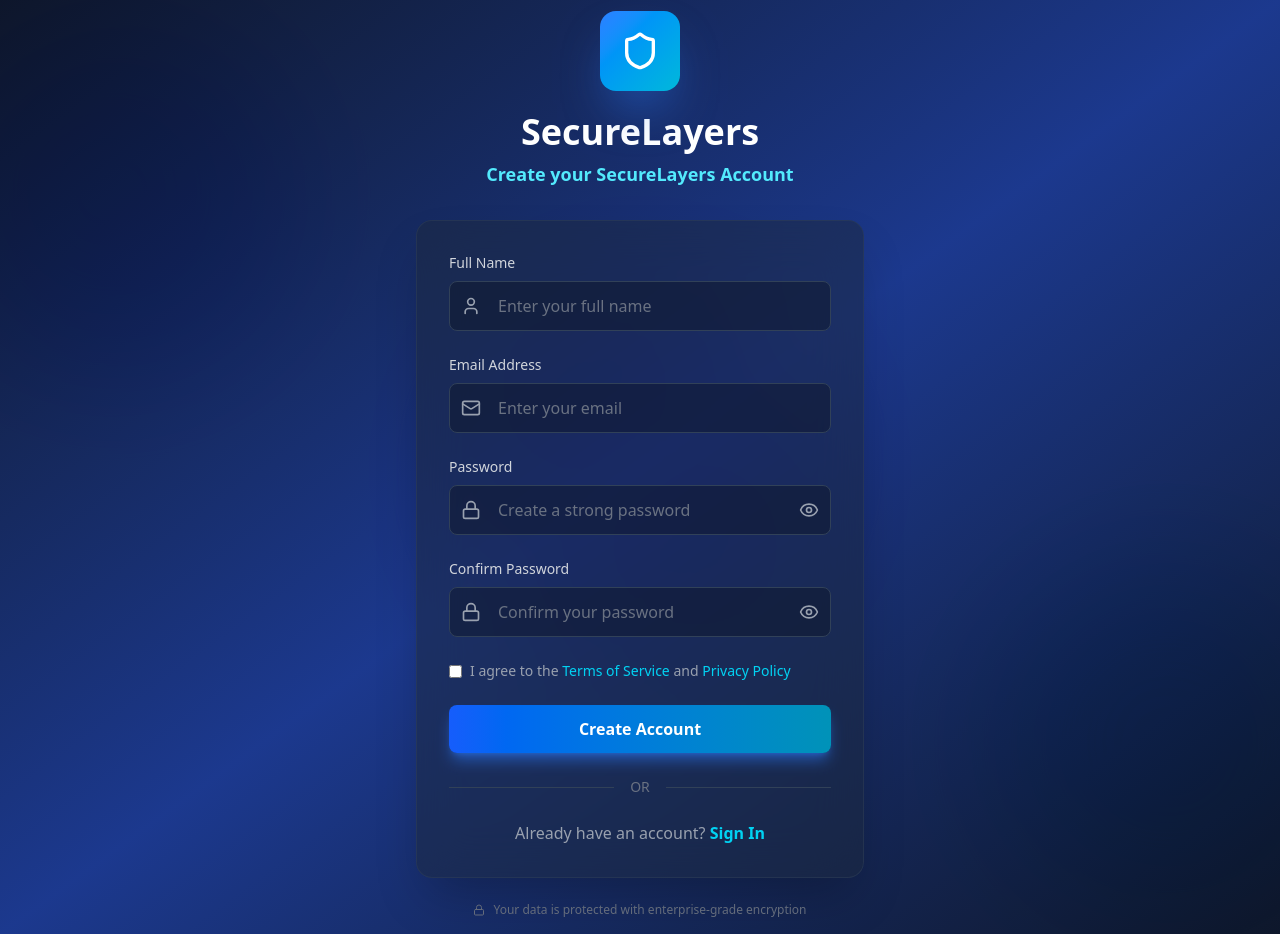
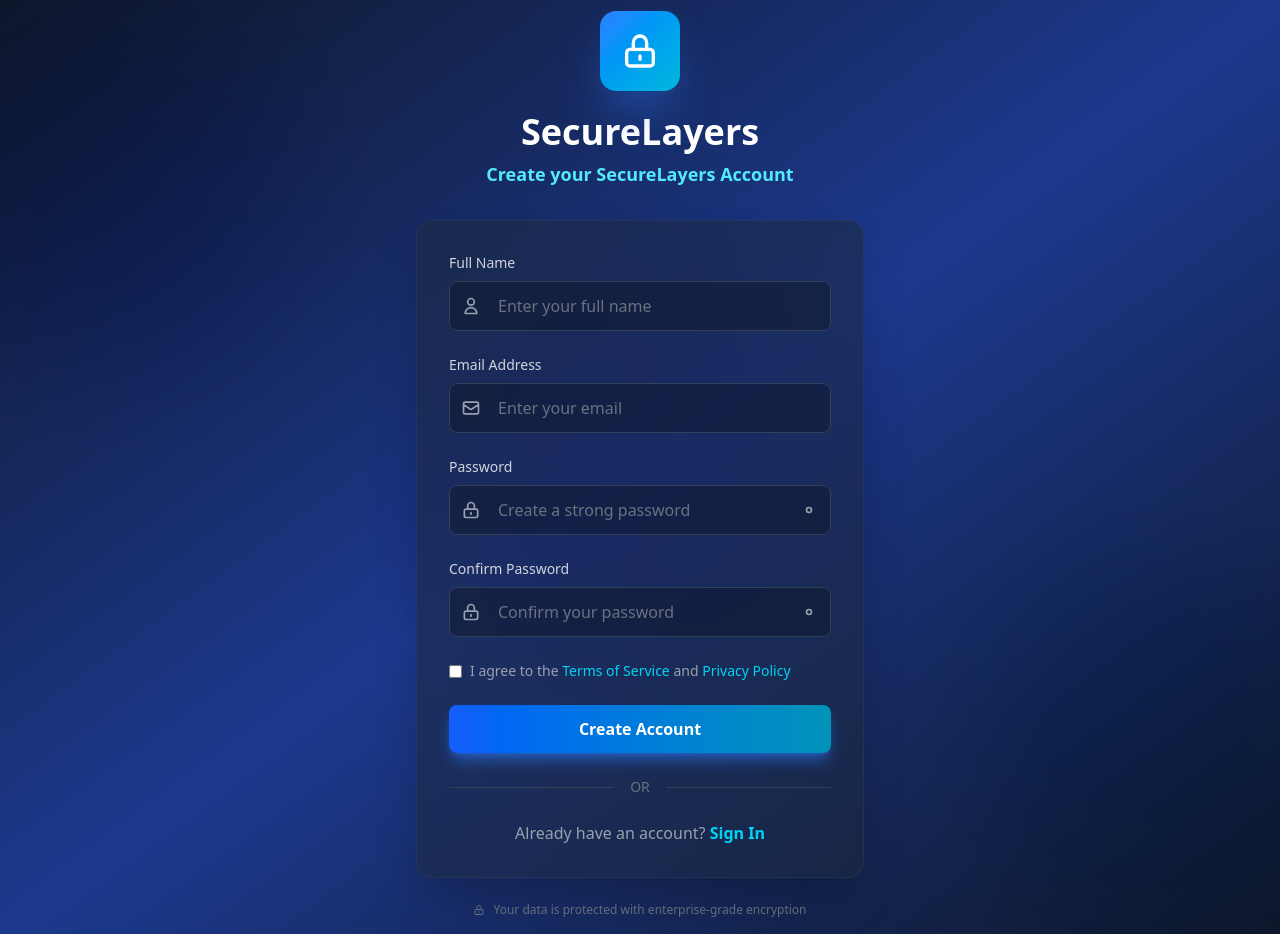
Before and after one commit to Preethamhj/smI-security-, a React (Vite) app in the folder frontend/: page /register in a window 1280 px wide. Built offline with nearby package versions, Linux system fonts and the light colour scheme.

Commit message:
register page change 2

```diff
--- a/frontend/src/App.jsx
+++ b/frontend/src/App.jsx
@@ -21,7 +21,7 @@ function App() {
           <Route path="/" element={<Landingpage />} />
           <Route path="/login" element={<Login />} />
           <Route path="/register" element={<Register />} />
-          <Route path="/dashboard" element={<FullPage />} />
+          <Route path="/#dashboard" element={<FullPage />} />
           <Route path="/details" element={<Details />} />
           <Route path="/alerts" element={<Alerts />} />
           <Route path="/reports" element={<Reports />} />
--- a/frontend/src/pages/auth/register.jsx
+++ b/frontend/src/pages/auth/register.jsx
@@ -1,5 +1,4 @@
 import React, { useState } from 'react';
-import { Lock, Mail, Eye, EyeOff, Shield, User } from 'lucide-react';
 
 export default function Register() {
   const [showPassword, setShowPassword] = useState(false);
@@ -14,6 +13,7 @@ export default function Register() {
   const handleSubmit = (e) => {
     e.preventDefault();
     console.log('Register attempt:', formData);
+    alert('Account creation initiated!');
   };
 
   const handleChange = (e) => {
@@ -26,35 +26,40 @@ export default function Register() {
   return (
     <div className="min-h-screen bg-gradient-to-br from-slate-900 via-blue-900 to-slate-900 flex items-center justify-center p-4 relative overflow-hidden">
       {/* Animated Background Elements */}
-      <div className="absolute inset-0 overflow-hidden">
+      <div className="absolute inset-0 overflow-hidden pointer-events-none">
         <div className="absolute w-96 h-96 bg-blue-500 rounded-full mix-blend-multiply filter blur-3xl opacity-20 animate-pulse top-0 -left-20"></div>
-        <div className="absolute w-96 h-96 bg-cyan-500 rounded-full mix-blend-multiply filter blur-3xl opacity-20 animate-pulse bottom-0 -right-20 animation-delay-2000"></div>
-        <div className="absolute w-96 h-96 bg-indigo-500 rounded-full mix-blend-multiply filter blur-3xl opacity-20 animate-pulse top-1/2 left-1/2 transform -translate-x-1/2 -translate-y-1/2 animation-delay-4000"></div>
+        <div className="absolute w-96 h-96 bg-cyan-500 rounded-full mix-blend-multiply filter blur-3xl opacity-20 animate-pulse bottom-0 -right-20" style={{animationDelay: '2s'}}></div>
+        <div className="absolute w-96 h-96 bg-indigo-500 rounded-full mix-blend-multiply filter blur-3xl opacity-20 animate-pulse top-1/2 left-1/2 transform -translate-x-1/2 -translate-y-1/2" style={{animationDelay: '4s'}}></div>
       </div>
 
       {/* Grid Pattern Overlay */}
-      <div className="absolute inset-0 bg-grid-pattern opacity-5"></div>
+      <div className="absolute inset-0 opacity-5 pointer-events-none" style={{
+        backgroundImage: 'linear-gradient(rgba(255, 255, 255, 0.05) 1px, transparent 1px), linear-gradient(90deg, rgba(255, 255, 255, 0.05) 1px, transparent 1px)',
+        backgroundSize: '50px 50px'
+      }}></div>
 
       <div className="w-full max-w-md relative z-10">
         {/* Logo Section */}
-        <div className="text-center mb-8 animate-fade-in">
-          <div className="inline-flex items-center justify-center w-20 h-20 bg-gradient-to-br from-blue-500 to-cyan-500 rounded-2xl mb-4 shadow-2xl shadow-blue-500/50 animate-float">
-            <Shield className="w-10 h-10 text-white" />
+        <div className="text-center mb-8" style={{animation: 'fadeIn 0.8s ease-out'}}>
+          <div className="inline-flex items-center justify-center w-20 h-20 bg-gradient-to-br from-blue-500 to-cyan-500 rounded-2xl mb-4 shadow-2xl shadow-blue-500/50" style={{animation: 'float 3s ease-in-out infinite'}}>
+            <svg className="w-10 h-10 text-white" fill="none" stroke="currentColor" viewBox="0 0 24 24">
+              <path strokeLinecap="round" strokeLinejoin="round" strokeWidth="2" d="M12 15v2m-6 4h12a2 2 0 002-2v-6a2 2 0 00-2-2H6a2 2 0 00-2 2v6a2 2 0 002 2zm10-10V7a4 4 0 00-8 0v4h8z"></path>
+            </svg>
           </div>
           <h1 className="text-4xl font-bold text-white mb-2">SecureLayers</h1>
           <p className="text-cyan-300 text-lg font-semibold">Create your SecureLayers Account</p>
         </div>
 
         {/* Register Form */}
-        <div className="bg-slate-800/50 backdrop-blur-xl rounded-2xl shadow-2xl p-8 border border-slate-700/50 animate-slide-up">
-          <form onSubmit={handleSubmit} className="space-y-6">
+        <div className="bg-slate-800/50 backdrop-blur-xl rounded-2xl shadow-2xl p-8 border border-slate-700/50" style={{animation: 'slideUp 0.8s ease-out'}}>
+          <div className="space-y-6">
             {/* Full Name */}
             <div className="space-y-2">
-              <label className="text-gray-300 text-sm font-medium block">
-                Full Name
-              </label>
+              <label className="text-gray-300 text-sm font-medium block">Full Name</label>
               <div className="relative group">
-                <User className="absolute left-3 top-1/2 transform -translate-y-1/2 w-5 h-5 text-gray-400 group-focus-within:text-cyan-400 transition-colors" />
+                <svg className="absolute left-3 top-1/2 transform -translate-y-1/2 w-5 h-5 text-gray-400 group-focus-within:text-cyan-400 transition-colors" fill="none" stroke="currentColor" viewBox="0 0 24 24">
+                  <path strokeLinecap="round" strokeLinejoin="round" strokeWidth="2" d="M16 7a4 4 0 11-8 0 4 4 0 018 0zM12 14a7 7 0 00-7 7h14a7 7 0 00-7-7z"></path>
+                </svg>
                 <input
                   type="text"
                   name="name"
@@ -62,18 +67,17 @@ export default function Register() {
                   onChange={handleChange}
                   className="w-full bg-slate-900/50 border border-slate-700 rounded-lg pl-12 pr-4 py-3 text-white placeholder-gray-500 focus:outline-none focus:ring-2 focus:ring-cyan-500 focus:border-transparent transition-all"
                   placeholder="Enter your full name"
-                  required
                 />
               </div>
             </div>
 
             {/* Email Field */}
             <div className="space-y-2">
-              <label className="text-gray-300 text-sm font-medium block">
-                Email Address
-              </label>
+              <label className="text-gray-300 text-sm font-medium block">Email Address</label>
               <div className="relative group">
-                <Mail className="absolute left-3 top-1/2 transform -translate-y-1/2 w-5 h-5 text-gray-400 group-focus-within:text-cyan-400 transition-colors" />
+                <svg className="absolute left-3 top-1/2 transform -translate-y-1/2 w-5 h-5 text-gray-400 group-focus-within:text-cyan-400 transition-colors" fill="none" stroke="currentColor" viewBox="0 0 24 24">
+                  <path strokeLinecap="round" strokeLinejoin="round" strokeWidth="2" d="M3 8l7.89 5.26a2 2 0 002.22 0L21 8M5 19h14a2 2 0 002-2V7a2 2 0 00-2-2H5a2 2 0 00-2 2v10a2 2 0 002 2z"></path>
+                </svg>
                 <input
                   type="email"
                   name="email"
@@ -81,18 +85,17 @@ export default function Register() {
                   onChange={handleChange}
                   className="w-full bg-slate-900/50 border border-slate-700 rounded-lg pl-12 pr-4 py-3 text-white placeholder-gray-500 focus:outline-none focus:ring-2 focus:ring-cyan-500 focus:border-transparent transition-all"
                   placeholder="Enter your email"
-                  required
                 />
               </div>
             </div>
 
             {/* Password Field */}
             <div className="space-y-2">
-              <label className="text-gray-300 text-sm font-medium block">
-                Password
-              </label>
+              <label className="text-gray-300 text-sm font-medium block">Password</label>
               <div className="relative group">
-                <Lock className="absolute left-3 top-1/2 transform -translate-y-1/2 w-5 h-5 text-gray-400 group-focus-within:text-cyan-400 transition-colors" />
+                <svg className="absolute left-3 top-1/2 transform -translate-y-1/2 w-5 h-5 text-gray-400 group-focus-within:text-cyan-400 transition-colors" fill="none" stroke="currentColor" viewBox="0 0 24 24">
+                  <path strokeLinecap="round" strokeLinejoin="round" strokeWidth="2" d="M12 15v2m-6 4h12a2 2 0 002-2v-6a2 2 0 00-2-2H6a2 2 0 00-2 2v6a2 2 0 002 2zm10-10V7a4 4 0 00-8 0v4h8z"></path>
+                </svg>
                 <input
                   type={showPassword ? 'text' : 'password'}
                   name="password"
@@ -100,25 +103,32 @@ export default function Register() {
                   onChange={handleChange}
                   className="w-full bg-slate-900/50 border border-slate-700 rounded-lg pl-12 pr-12 py-3 text-white placeholder-gray-500 focus:outline-none focus:ring-2 focus:ring-cyan-500 focus:border-transparent transition-all"
                   placeholder="Create a strong password"
-                  required
                 />
                 <button
                   type="button"
                   onClick={() => setShowPassword(!showPassword)}
                   className="absolute right-3 top-1/2 transform -translate-y-1/2 text-gray-400 hover:text-cyan-400 transition-colors"
                 >
-                  {showPassword ? <EyeOff className="w-5 h-5" /> : <Eye className="w-5 h-5" />}
+                  {showPassword ? (
+                    <svg className="w-5 h-5" fill="none" stroke="currentColor" viewBox="0 0 24 24">
+                      <path strokeLinecap="round" strokeLinejoin="round" strokeWidth="2" d="M13.875 18.825A10.05 10.05 0 0112 19c-4.478 0-8.268-2.943-9.543-7a9.97 9.97 0 011.563-4.803m5.596-3.856a3.375 3.375 0 11-6.75 0 3.375 3.375 0 016.75 0M15 12a3 3 0 11-6 0 3 3 0 016 0z"></path>
+                    </svg>
+                  ) : (
+                    <svg className="w-5 h-5" fill="none" stroke="currentColor" viewBox="0 0 24 24">
+                      <path strokeLinecap="round" strokeLinejoin="round" strokeWidth="2" d="M15 12a3 3 0 11-6 0 3 3 0 016 0z"></path>
+                    </svg>
+                  )}
                 </button>
               </div>
             </div>
 
             {/* Confirm Password */}
             <div className="space-y-2">
-              <label className="text-gray-300 text-sm font-medium block">
-                Confirm Password
-              </label>
+              <label className="text-gray-300 text-sm font-medium block">Confirm Password</label>
               <div className="relative group">
-                <Lock className="absolute left-3 top-1/2 transform -translate-y-1/2 w-5 h-5 text-gray-400 group-focus-within:text-cyan-400 transition-colors" />
+                <svg className="absolute left-3 top-1/2 transform -translate-y-1/2 w-5 h-5 text-gray-400 group-focus-within:text-cyan-400 transition-colors" fill="none" stroke="currentColor" viewBox="0 0 24 24">
+                  <path strokeLinecap="round" strokeLinejoin="round" strokeWidth="2" d="M12 15v2m-6 4h12a2 2 0 002-2v-6a2 2 0 00-2-2H6a2 2 0 00-2 2v6a2 2 0 002 2zm10-10V7a4 4 0 00-8 0v4h8z"></path>
+                </svg>
                 <input
                   type={showConfirmPassword ? 'text' : 'password'}
                   name="confirmPassword"
@@ -126,32 +136,35 @@ export default function Register() {
                   onChange={handleChange}
                   className="w-full bg-slate-900/50 border border-slate-700 rounded-lg pl-12 pr-12 py-3 text-white placeholder-gray-500 focus:outline-none focus:ring-2 focus:ring-cyan-500 focus:border-transparent transition-all"
                   placeholder="Confirm your password"
-                  required
                 />
                 <button
                   type="button"
                   onClick={() => setShowConfirmPassword(!showConfirmPassword)}
                   className="absolute right-3 top-1/2 transform -translate-y-1/2 text-gray-400 hover:text-cyan-400 transition-colors"
                 >
-                  {showConfirmPassword ? <EyeOff className="w-5 h-5" /> : <Eye className="w-5 h-5" />}
+                  {showConfirmPassword ? (
+                    <svg className="w-5 h-5" fill="none" stroke="currentColor" viewBox="0 0 24 24">
+                      <path strokeLinecap="round" strokeLinejoin="round" strokeWidth="2" d="M13.875 18.825A10.05 10.05 0 0112 19c-4.478 0-8.268-2.943-9.543-7a9.97 9.97 0 011.563-4.803m5.596-3.856a3.375 3.375 0 11-6.75 0 3.375 3.375 0 016.75 0M15 12a3 3 0 11-6 0 3 3 0 016 0z"></path>
+                    </svg>
+                  ) : (
+                    <svg className="w-5 h-5" fill="none" stroke="currentColor" viewBox="0 0 24 24">
+                      <path strokeLinecap="round" strokeLinejoin="round" strokeWidth="2" d="M15 12a3 3 0 11-6 0 3 3 0 016 0z"></path>
+                    </svg>
+                  )}
                 </button>
               </div>
             </div>
 
             {/* Terms and Conditions */}
             <div className="flex items-start text-sm">
-              <input
-                type="checkbox"
-                className="mt-1 mr-2 rounded border-gray-600 text-cyan-500 focus:ring-cyan-500"
-                required
-              />
+              <input type="checkbox" className="mt-1 mr-2 rounded border-gray-600 text-cyan-500 focus:ring-cyan-500 cursor-pointer" />
               <label className="text-gray-400">
                 I agree to the{' '}
-                <a href="#" className="text-cyan-400 hover:text-cyan-300">
+                <a href="#" className="text-cyan-400 hover:text-cyan-300 transition-colors">
                   Terms of Service
                 </a>{' '}
                 and{' '}
-                <a href="#" className="text-cyan-400 hover:text-cyan-300">
+                <a href="#" className="text-cyan-400 hover:text-cyan-300 transition-colors">
                   Privacy Policy
                 </a>
               </label>
@@ -159,12 +172,12 @@ export default function Register() {
 
             {/* Register Button */}
             <button
-              type="submit"
+              onClick={handleSubmit}
               className="w-full bg-gradient-to-r from-blue-600 to-cyan-600 text-white py-3 rounded-lg font-semibold hover:from-blue-700 hover:to-cyan-700 focus:outline-none focus:ring-2 focus:ring-cyan-500 focus:ring-offset-2 focus:ring-offset-slate-900 transform hover:scale-105 transition-all shadow-lg shadow-blue-500/50"
             >
               Create Account
             </button>
-          </form>
+          </div>
 
           {/* Divider */}
           <div className="my-6 flex items-center">
@@ -176,10 +189,7 @@ export default function Register() {
           {/* Login Link */}
           <p className="text-center text-gray-400">
             Already have an account?{' '}
-            <a
-              href="/login"
-              className="text-cyan-400 hover:text-cyan-300 font-semibold transition-colors"
-            >
+            <a href="#" className="text-cyan-400 hover:text-cyan-300 font-semibold transition-colors">
               Sign In
             </a>
           </p>
@@ -188,74 +198,26 @@ export default function Register() {
         {/* Security Badge */}
         <div className="mt-6 text-center">
           <p className="text-gray-500 text-xs flex items-center justify-center gap-2">
-            <Lock className="w-3 h-3" />
+            <svg className="w-3 h-3" fill="none" stroke="currentColor" viewBox="0 0 24 24">
+              <path strokeLinecap="round" strokeLinejoin="round" strokeWidth="2" d="M12 15v2m-6 4h12a2 2 0 002-2v-6a2 2 0 00-2-2H6a2 2 0 00-2 2v6a2 2 0 002 2zm10-10V7a4 4 0 00-8 0v4h8z"></path>
+            </svg>
             Your data is protected with enterprise-grade encryption
           </p>
         </div>
       </div>
 
-      {/* Custom Animations & Styles */}
-      <style jsx>{`
+      <style>{`
         @keyframes float {
-          0%, 100% {
-            transform: translateY(0px);
-          }
-          50% {
-            transform: translateY(-20px);
-          }
+          0%, 100% { transform: translateY(0px); }
+          50% { transform: translateY(-20px); }
         }
-
-        @keyframes fade-in {
-          from {
-            opacity: 0;
-          }
-          to {
-            opacity: 1;
-          }
+        @keyframes fadeIn {
+          from { opacity: 0; }
+          to { opacity: 1; }
         }
-
-        @keyframes slide-up {
-          from {
-            opacity: 0;
-            transform: translateY(20px);
-          }
-          to {
-            opacity: 1;
-            transform: translateY(0);
-          }
-        }
-
-        .animate-float {
-          animation: float 3s ease-in-out infinite;
-        }
-
-        .animate-fade-in {
-          animation: fade-in 0.8s ease-out;
-        }
-
-        .animate-slide-up {
-          animation: slide-up 0.8s ease-out;
-        }
-
-        .bg-grid-pattern {
-          background-image: linear-gradient(
-              rgba(255, 255, 255, 0.05) 1px,
-              transparent 1px
-            ),
-            linear-gradient(
-              90deg,
-              rgba(255, 255, 255, 0.05) 1px,
-              transparent 1px
-            );
-          background-size: 50px 50px;
-        }
-
-        .animation-delay-2000 {
-          animation-delay: 2s;
-        }
-
-        .animation-delay-4000 {
-          animation-delay: 4s;
+        @keyframes slideUp {
+          from { opacity: 0; transform: translateY(20px); }
+          to { opacity: 1; transform: translateY(0); }
         }
       `}</style>
     </div>
```
